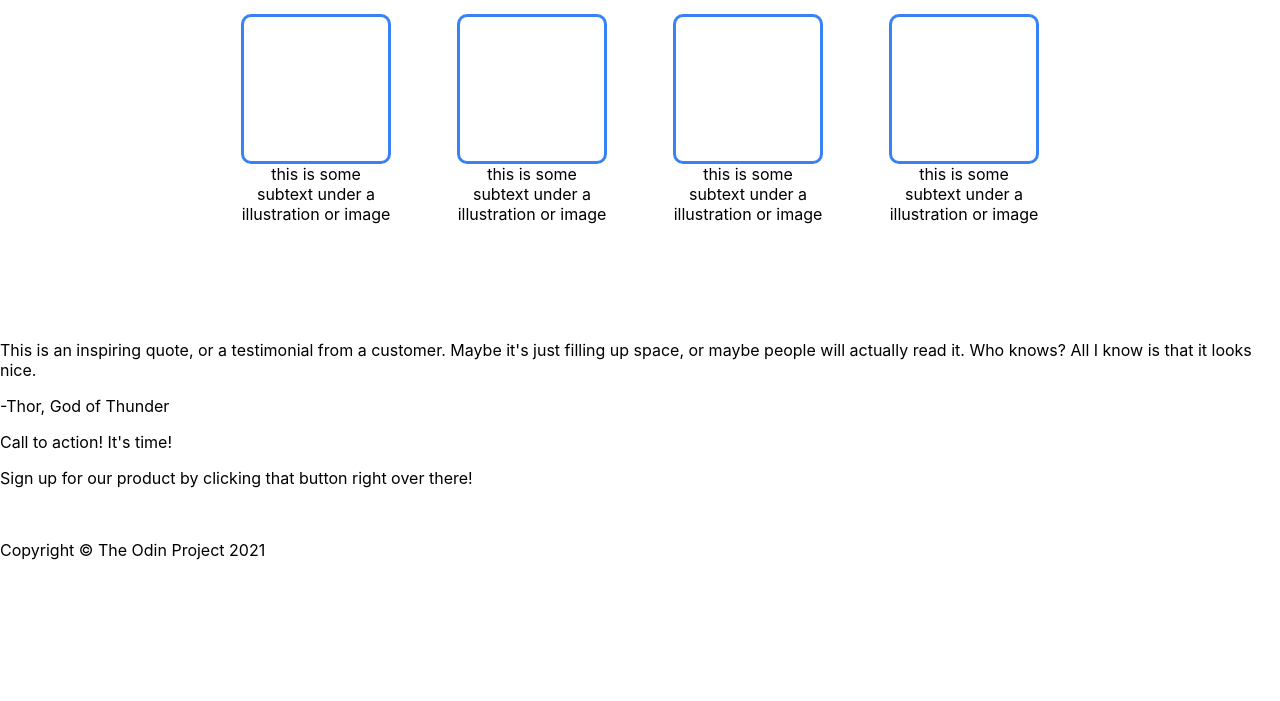
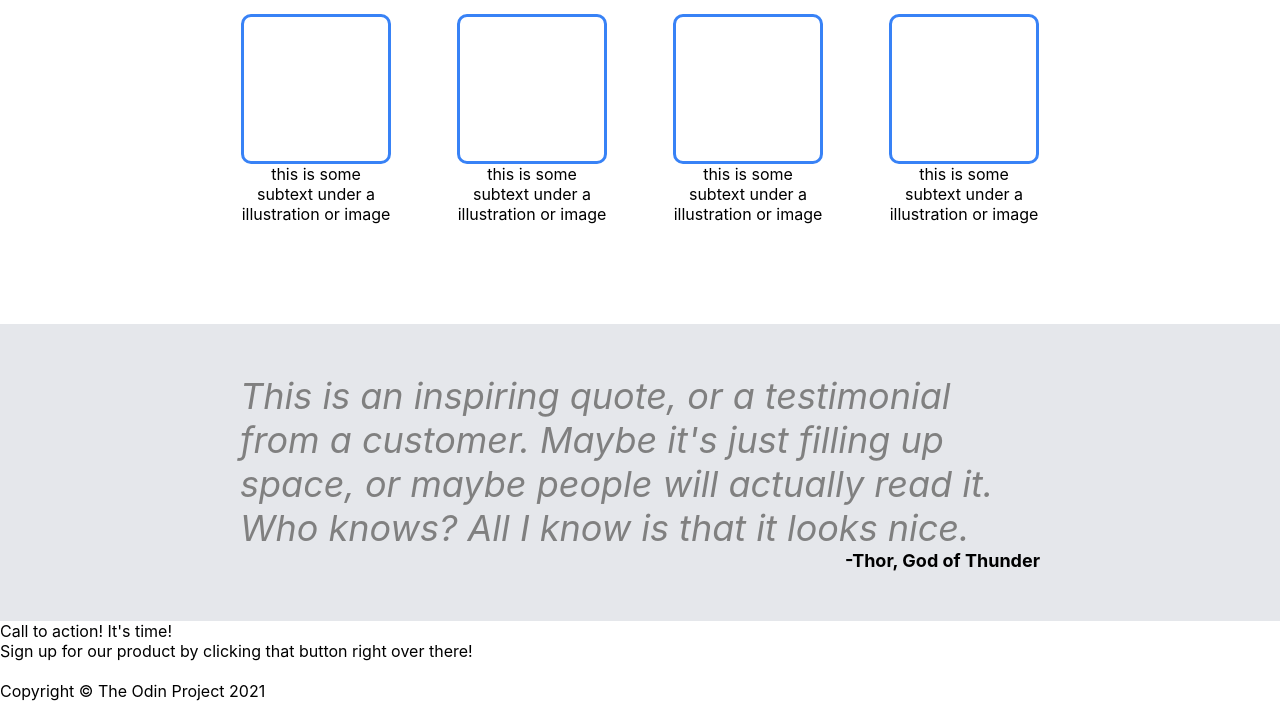
Before and after one commit to NARVS1999/landing-page, a plain HTML site: page index.html in a window 1280 px wide. Shown: the part 513-1214 px from the top of the page. Before the commit the page ends 1089 px from the top, so only its background shows below. Drawn offline with Linux system fonts and the light colour scheme.

Commit message:
added css quote section

```diff
--- a/index.html
+++ b/index.html
@@ -50,9 +50,11 @@
                 </div>
             </div>
         </div>
-        <div class="quote-container">
-            <p class="quote">This is an inspiring quote, or a testimonial from a customer. Maybe it's just filling up space, or maybe people will actually read it. Who knows? All I know is that it looks nice.</p>
-            <p class="quote-ref">-Thor, God of Thunder</p>
+        <div class="quote-main-container">
+            <div class="quote-container">
+                <p class="quote">This is an inspiring quote, or a testimonial from a customer. Maybe it's just filling up space, or maybe people will actually read it. Who knows? All I know is that it looks nice.</p>
+                <p class="quote-ref">-Thor, God of Thunder</p>
+            </div>
         </div>
         <div>
             <div>
--- a/styel.css
+++ b/styel.css
@@ -1,6 +1,9 @@
-/* * {
-    border: 1px dotted red;
-} */
+* {
+    padding: 0;
+    margin: 0;
+    border: 0;
+    /* border: 1px dotted red; */
+}
 
 body {
     height: 100vh;
@@ -97,6 +100,7 @@ a {
     font-size: 36px;
     font-weight: bolder;
     text-align: center;
+    padding: 36px;
 }
 
 .highlight-container {
@@ -124,6 +128,35 @@ a {
     margin: 0;
 }
 
+.quote-main-container {
+    background-color: #e5e7eb;
+}
+
+.quote-container {
+    width: 1000px;
+    display: flex;
+    flex-direction: column;
+    align-items: center;
+    justify-content: center;
+    margin: 0 auto;
+    padding: 50px 0;
+}
+
+.quote {
+    padding: 0 100px;
+    font-size: 36px;
+    font-style: italic;
+    color:  #808080;
+
+}
+
+.quote-ref {
+    padding-right: 100px;
+    align-self: flex-end;
+    font-size: 18px;
+    font-weight: bold;
+}
+
 .lower-content {
 
 }
```
